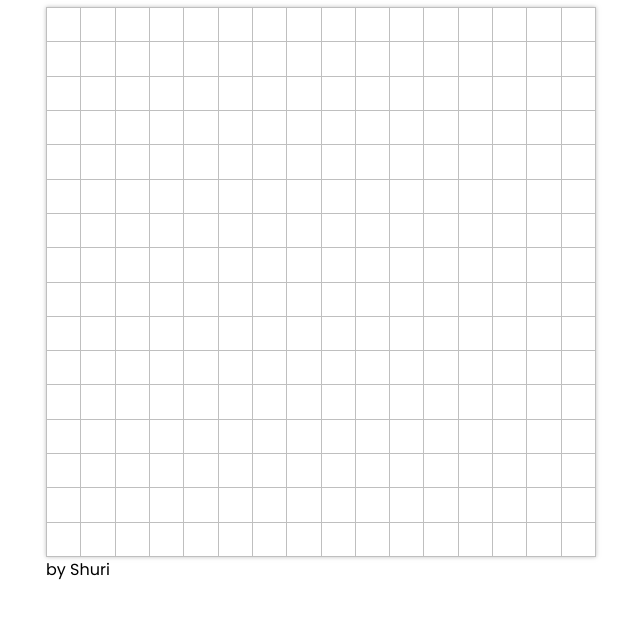
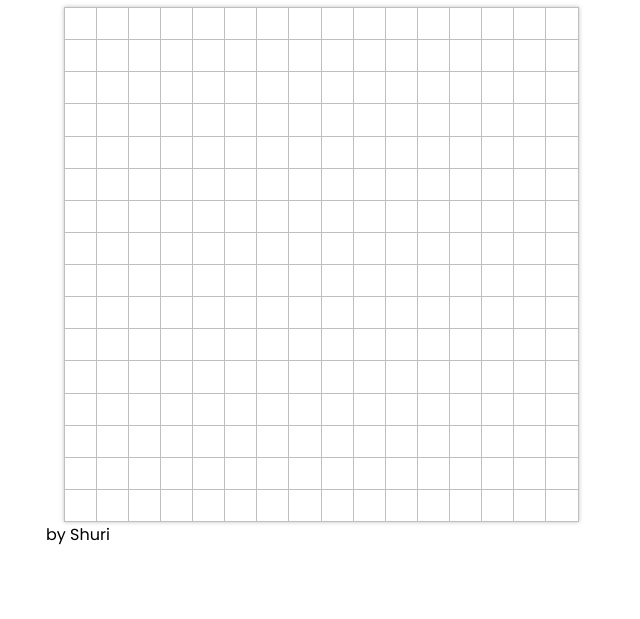
Before and after one commit to amShuri/Etch-a-Sketch, a plain HTML site: page index.html in a window 1280 px wide. Shown: the part 77-696 px from the top of the page, without its empty margins (319-959 px from the left). Drawn offline with Linux system fonts and the light colour scheme.

Commit message:
Update container's sizes and enable user-select

```diff
--- a/style.css
+++ b/style.css
@@ -3,7 +3,6 @@
 * {
     box-sizing: border-box;
     font-family: 'Poppins', sans-serif;
-    user-select: none;
 }
 
 :root {
@@ -30,8 +29,8 @@ h1 {
 }
 
 .flex-container {
-    width: 550px;
-    height: 550px;
+    width: 515px;
+    height: 515px;
     margin: 0 auto;
     display: flex;
     border: var(--gray-border);
```
